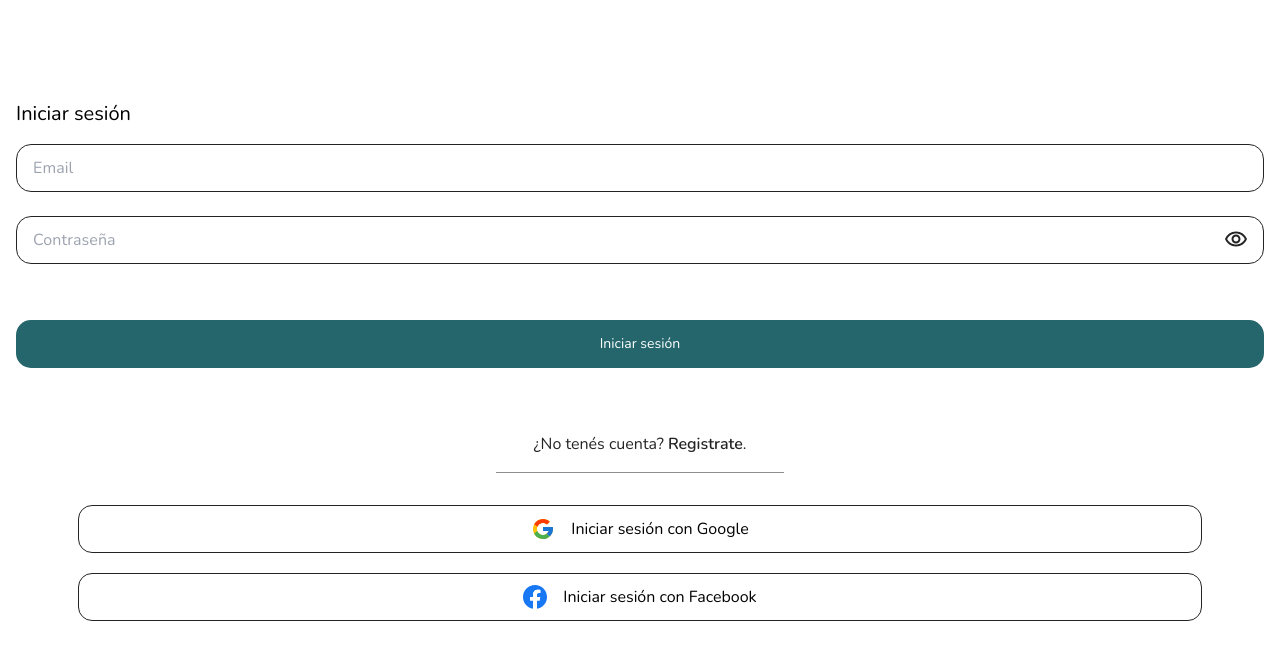
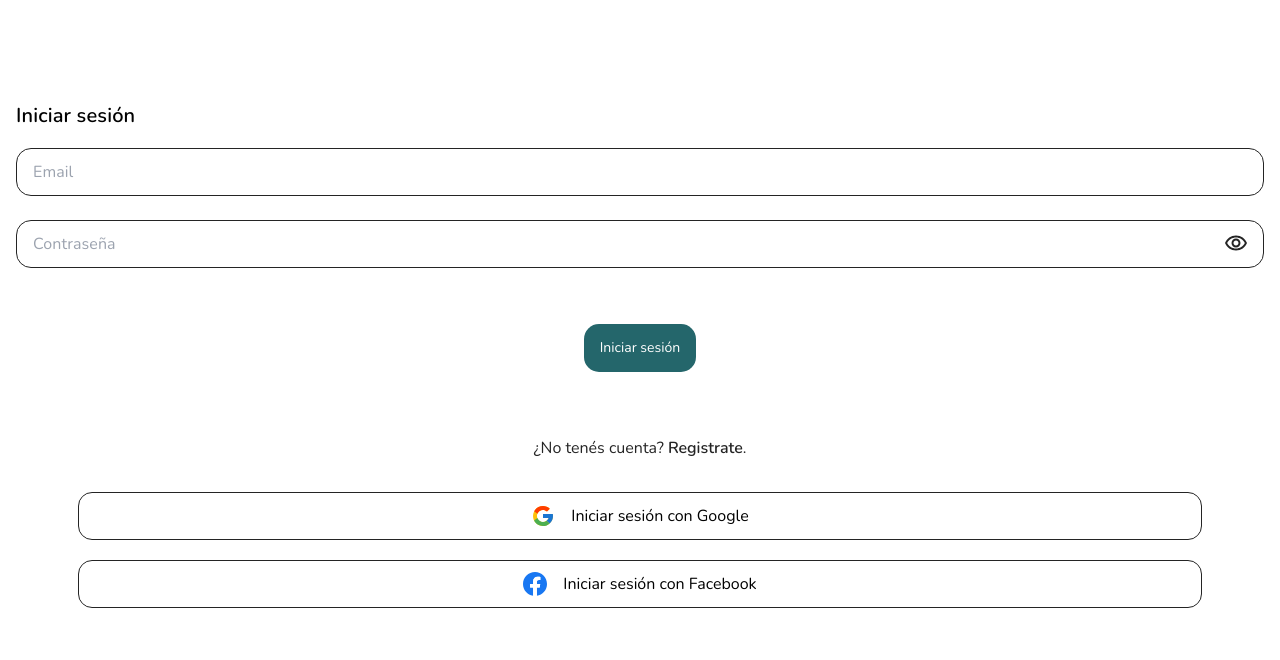
Before and after one commit to No-Country/c14-05-m-node-react, a React (Vite) app in the folder client/: page /login in a window 1280 px wide. Shown: the top 660 px of the page. Built offline with nearby package versions, Linux system fonts and the light colour scheme; no server answers; what @maskito/kit would draw is missing.

Commit message:
cambios para responsive

```diff
--- a/client/src/components/InputAuth.jsx
+++ b/client/src/components/InputAuth.jsx
@@ -1,5 +1,5 @@
 const InputAuth = ({ name, error, ...rest }) => {
-  const inputStyles = `border border-dark pl-4 min-w-full pr-10 rounded-[15px] h-12 outline-none focus:border-accent active:border-accent text-base font-normal not-italic leading-4 tracking-[0.1px] text-dark  ${
+  const inputStyles = `2xl:h-14 2xl:rounded-[20px] border border-dark pl-4 min-w-full pr-10 rounded-[15px] h-12 outline-none focus:border-accent active:border-accent text-base font-normal not-italic leading-4 tracking-[0.1px] text-dark  ${
     error ? "border-error bg-[#FFE8E8]" : "border-dark"
   }`;
   return <input type="text" name={name} className={inputStyles} {...rest} />;
--- a/client/src/pages/Login.jsx
+++ b/client/src/pages/Login.jsx
@@ -65,15 +65,15 @@ function Login() {
 
   return (
     <>
-      {currentUser?.email ? (
-        <LoggedUserPage currentUser={currentUser} />
-      ) : (
-        <div className="container mt-52 flex flex-col items-center font-nunito">
+      <div className="xl:flex xl:items-center xl:justify-center">
+        <div className="container mt-52 flex flex-col items-center font-nunito 2xl:max-w-4xl">
           <form
             onSubmit={formik.handleSubmit}
             className="relative flex  w-full flex-col"
           >
-            <h1 className="mb-4 text-left text-xl  ">Iniciar sesión</h1>
+            <h1 className="mb-4 text-left text-xl font-semibold not-italic leading-8 tracking-[0.15px] 2xl:mb-20 2xl:text-center 2xl:text-4xl 2xl:leading-10 2xl:tracking-[0.25px] ">
+              Iniciar sesión
+            </h1>
             <InputAuth
               type="email"
               name="email"
@@ -108,7 +108,7 @@ function Login() {
               />
 
               <span
-                className="absolute bottom-[13px] right-4 cursor-pointer "
+                className="2xl: absolute bottom-[13px] right-4 cursor-pointer "
                 onClick={tooglePassword}
               >
                 <img
@@ -122,45 +122,47 @@ function Login() {
               htmlFor="password"
               error={formik.touched.password && formik.errors.password}
             ></LabelAuth>
+            <div className="flex items-center justify-center">
               <button
-              className="btn-primary btn-md mb-16 mt-8 flex items-center justify-center rounded-[15px] p-4"
+                className="btn-primary btn-md mb-16 mt-8 flex items-center justify-center rounded-[15px] p-4 2xl:h-16 2xl:w-72 2xl:rounded-none"
                 type="submit"
               >
-              <h1 className="text-center text-sm text-white ">
+                <h1 className="text-center text-sm text-white 2xl:text-base ">
                   Iniciar sesión
                 </h1>
               </button>
+            </div>
           </form>
           {isError ? (
-            <span className="text center text-error">
+            <span className="text center text-error 2xl:text-lg">
               <h1>Email o Contraseña incorrecto</h1>
             </span>
           ) : (
             ""
           )}
 
-          <h2 className="text-center text-base font-normal text-dark ">
+          <h2 className="text-center text-base font-normal text-dark xl:mb-8 2xl:text-lg ">
             ¿No tenés cuenta?
             <Link to={"../signup"} className="ml-1 font-bold">
               Registrate
             </Link>
             .
           </h2>
-          <div className="mb-8 mt-4 h-[1px] w-72 bg-grayB"></div>
+          <div className="mb-8 mt-4 h-[1px] w-72 bg-grayB xl:hidden "></div>
           <button
-            className="hover:opacity-85 mb-5  flex h-12 w-[90%] items-center justify-center gap-4 rounded-[14px] border border-dark p-[10px] outline-none active:bg-gray-200 active:opacity-90"
+            className="hover:opacity-85 mb-5 flex h-12  w-[90%] items-center justify-center gap-4 rounded-[14px] border border-dark p-[10px] outline-none active:bg-gray-200 active:opacity-90 2xl:h-14 2xl:rounded-none"
             onClick={signWithGoogle}
           >
             <img src="/IconoGoogle.svg" alt="google icon" />
             <p>Iniciar sesión con Google</p>
           </button>
-          <button className="hover:opacity-85 mb-5  flex h-12 w-[90%] items-center justify-center gap-4 rounded-[14px] border border-dark p-[10px] outline-none active:bg-gray-200 active:opacity-90">
+          <button className="hover:opacity-85 mb-5 flex h-12  w-[90%] items-center justify-center gap-4 rounded-[14px] border border-dark p-[10px] outline-none active:bg-gray-200 active:opacity-90 2xl:h-14 2xl:rounded-none">
             <img src="/iconoFacebook.svg" alt="facebook icon" />
 
             <p>Iniciar sesión con Facebook</p>
           </button>
         </div>
-      )}
+      </div>
     </>
   );
 }
```
Lines whose indentation alone changed are shown as unchanged.
